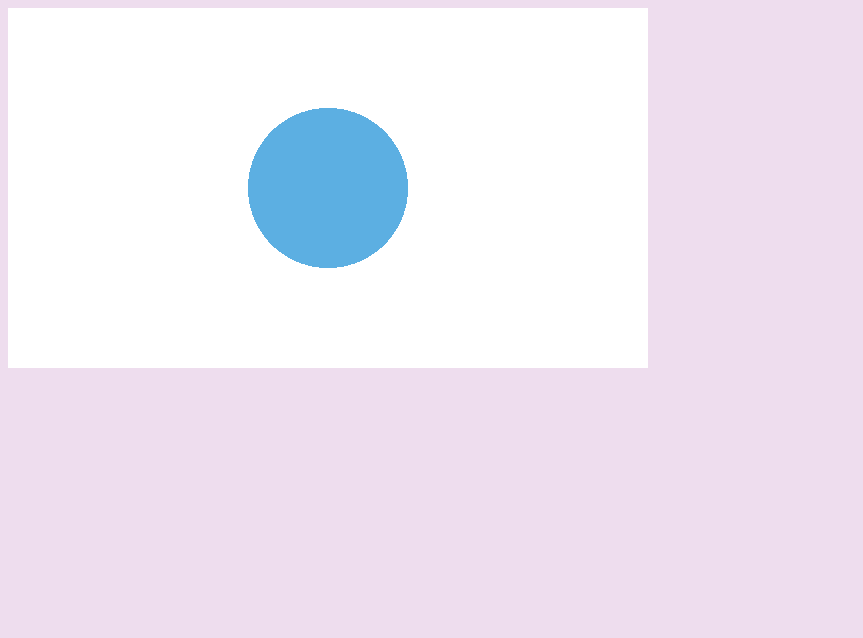
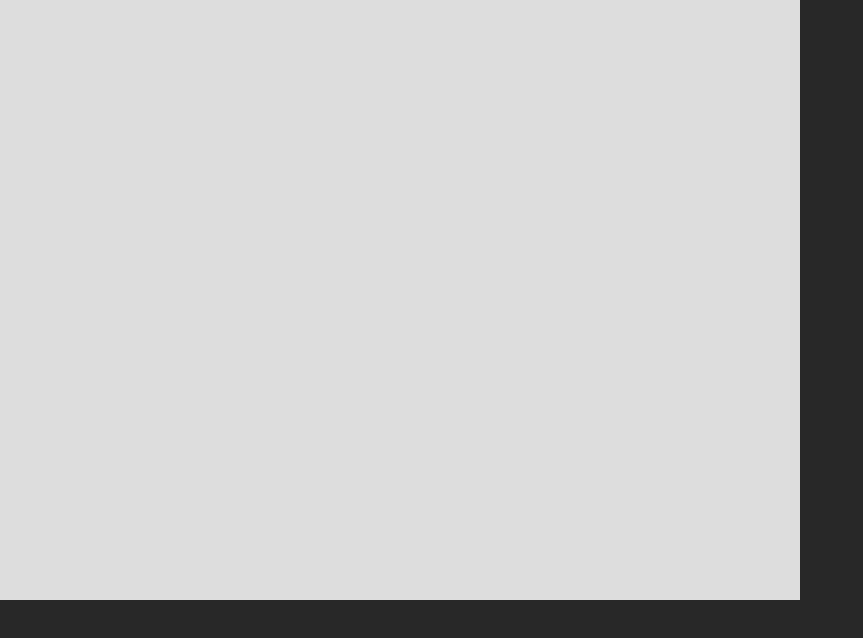
Before and after one commit to WesFerreira/ts-studies, a website: page PIXI/game-simple/dist/index.html in a window 1280 px wide. Shown: the whole page, without its empty margins (0-863 px from the left). Drawn offline with Linux system fonts and the light colour scheme.

Commit message:
Structuring render and debug views.

```diff
--- a/PIXI/game-simple/gulpfile.js
+++ b/PIXI/game-simple/gulpfile.js
@@ -6,6 +6,7 @@ var gulp = require('gulp'),
     autoprefixer = require('gulp-autoprefixer'),
     browserify = require('browserify'),
     source = require('vinyl-source-stream'),
+    concat = require('gulp-concat'),
     buffer = require('vinyl-buffer'),
     tsc = require('gulp-typescript'),
     sourcemaps = require('gulp-sourcemaps'),
@@ -49,6 +50,8 @@ var paths = {
 gulp.task('bundle:libs', function () {
     gulp.src(paths.libs)
         .pipe(sourcemaps.init())
+        .pipe(concat('libs.js'))
+        .pipe(gulp.dest(paths.scripts.sourceJS))
         .pipe(rename('libs.min.js'))
         .pipe(uglify())
         .pipe(sourcemaps.write('./'))
--- a/PIXI/game-simple/package.json
+++ b/PIXI/game-simple/package.json
@@ -5,6 +5,7 @@
     "gulp-autoprefixer": "^5.0.0",
     "gulp-cssnano": "^2.1.3",
     "gulp-notify": "^3.1.0",
+    "gulp-concat": "^2.6.1",
     "gulp-rename": "^1.2.3",
     "gulp-sass": "^4.0.1",
     "gulp-sourcemaps": "^2.6.1",
--- /dev/null
+++ b/PIXI/game-simple/source/Application.ts
@@ -0,0 +1,60 @@
+/** Created by WesFerreira 24/12/18
+ * Merry Christmas!
+*/
+
+import {Stage} from"./Stage";
+
+export class Application {
+
+    public width  = 800;
+    public height = 600;
+
+    public stage = new Stage();
+    public renderer: PIXI.WebGLRenderer | PIXI.CanvasRenderer;
+    public debugView: HTMLCanvasElement;
+
+    constructor (options: RendererOptions) {
+        if (options.width) {
+            this.width = options.width;
+        }
+        if (options.height) {
+            this.height = options.width;
+        }
+        if (options.debugDraw) {
+            this.addDebugView();
+        }
+
+        this.addPixiView(options);
+    }
+
+    private addDebugView() {
+        this.debugView = document.createElement("canvas");
+        this.debugView.setAttribute("id", "debugView");
+
+        this.debugView.width = this.width;
+        this.debugView.height = this.height;
+
+        this.debugView.style.cssText =
+            "background-color: rgba(255, 255, 255, 0.3); position: absolute;";
+
+        document.body.appendChild(this.debugView);
+    }
+
+    private addPixiView(options) {
+        let pixiApp = new PIXI.Application(options);
+        pixiApp.view.setAttribute("id", "renderView");
+
+        this.renderer = pixiApp.renderer;
+        this.stage = pixiApp.stage;
+
+        document.body.appendChild(pixiApp.view);
+    }
+}
+
+interface RendererOptions {
+    width?: number;
+    height?: number;
+    antialias?: boolean;
+    backgroundColor?: number;
+    debugDraw?: boolean;
+}
--- /dev/null
+++ b/PIXI/game-simple/source/Container.ts
@@ -0,0 +1,10 @@
+/** Created by WesFerreira 24/12/18
+ * Merry Christmas!
+*/
+
+export class Container {
+    // tslint:disable:no-empty
+    public addChild(child: any) {
+
+    }
+}
--- /dev/null
+++ b/PIXI/game-simple/source/Stage.ts
@@ -0,0 +1,9 @@
+/** Created by WesFerreira 24/12/18
+ * Merry Christmas!
+*/
+
+import {Container} from "./Container";
+
+export class Stage extends Container {
+
+}
--- a/PIXI/game-simple/source/main.ts
+++ b/PIXI/game-simple/source/main.ts
@@ -1,14 +1,3 @@
-/** Created by WesFerreira 22/12/18 */
+import { Application } from "./Application";
 
-document.body.onload = function() {
-    let app = new PIXI.Application({width: 640, height: 360, backgroundColor: 0xffffff});
-    document.body.appendChild(app.view);
-
-    let circle = new PIXI.Graphics();
-    circle.beginFill(0x5cafe2);
-    circle.drawCircle(0, 0, 80);
-    circle.x = 320;
-    circle.y = 180;
-
-    app.stage.addChild(circle);
-};
+let app = new Application({ backgroundColor: 0xcccccc, debugDraw: true});
--- /dev/null
+++ b/PIXI/game-simple/source/oldTests.ts
@@ -0,0 +1,170 @@
+/** Created by WesFerreira 22/12/18 */
+
+// Shorteners
+let b2Vec2 = Box2D.Common.Math.b2Vec2;
+let b2BodyDef = Box2D.Dynamics.b2BodyDef;
+let b2Body = Box2D.Dynamics.b2Body;
+let b2FixtureDef = Box2D.Dynamics.b2FixtureDef;
+let b2World = Box2D.Dynamics.b2World;
+let b2PolygonShape = Box2D.Collision.Shapes.b2PolygonShape;
+let b2CircleShape = Box2D.Collision.Shapes.b2CircleShape;
+let b2DebugDraw = Box2D.Dynamics.b2DebugDraw;
+let b2RevoluteJointDef = Box2D.Dynamics.Joints.b2RevoluteJointDef;
+
+let world: Box2D.Dynamics.b2World;
+// 30 pixels on our canvas correspond to 1 meter in the box2d world
+let scale = 30;
+
+let app = new PIXI.Application({ width: 1366, height: 768, backgroundColor: 0xffffff, antialias: true });
+let canvas = <HTMLCanvasElement>document.getElementById("canvas");
+
+
+function createFloor() {
+    // A body definition holds all the data needed to construct a rigid body
+    let bodyDef = new b2BodyDef;
+    bodyDef.type = b2Body.b2_staticBody;
+    bodyDef.position.x = 400 / 2 / scale;
+    bodyDef.position.y = (app.renderer.view.height - 15) / scale;
+    console.log(canvas.height);
+    // A fixture is used to attach a shape to a body for collision detection
+    // A fixture definition is used to create a fixture
+    let fixtureDef = new b2FixtureDef;
+    fixtureDef.density = 1.0;
+    fixtureDef.friction = 0.5;
+    fixtureDef.restitution = 0.2;
+    let poly = new b2PolygonShape;
+    poly.SetAsBox(200 / scale, 10 / scale); // 400 pixels wide and 20 pixels tall
+    fixtureDef.shape = poly;
+    let body = world.CreateBody(bodyDef);
+    let fixture = body.CreateFixture(fixtureDef);
+
+    let vertex = Array();
+    poly.GetVertices().forEach(vert => {
+        let x = vert.x * 30;
+        let y = vert.y * 30;
+        vertex.push(x, y);
+    });
+    return {
+        verices: vertex,
+        x: bodyDef.position.x * 30,
+        y: bodyDef.position.y * 30,
+    };
+}
+
+function createCircleBody() {
+    let bodyDef = new b2BodyDef;
+    bodyDef.type = b2Body.b2_dynamicBody;
+    bodyDef.position.x = 400 / 2 / scale;
+    bodyDef.position.y = 50 / scale;
+    let fixtureDef = new b2FixtureDef;
+    fixtureDef.density = 1.0;
+    fixtureDef.friction = 0.5;
+    fixtureDef.restitution = 0.3;
+    let circl = new b2CircleShape(20 / scale);
+    fixtureDef.shape = circl;
+    let body = world.CreateBody(bodyDef);
+    let fixture = body.CreateFixture(fixtureDef);
+
+    return {
+        body: body,
+        radius: circl.GetRadius() * 30,
+        x: bodyDef.position.x * 30,
+        y: bodyDef.position.y * 30,
+    };
+}
+
+
+function setupDebugDraw() {
+    let context = (<HTMLCanvasElement>document.getElementById("canvas")).getContext("2d");
+    canvas.width = canvas.width;
+    canvas.height = canvas.height - 4;
+
+    let debugDraw = new b2DebugDraw();
+    // Use this canvas context for drawing the debugging screen
+    debugDraw.SetSprite(context);
+    // Set the scale
+    debugDraw.SetDrawScale(scale);
+    // Fill boxes with an alpha transparency of 0.3
+    debugDraw.SetFillAlpha(0.3);
+    // Draw lines with a thickness of 1
+    debugDraw.SetLineThickness(1.0);
+    // Display all shapes and joints
+    debugDraw.SetFlags(b2DebugDraw.e_shapeBit || b2DebugDraw.e_jointBit);
+    // Start using debug draw in our world
+    world.SetDebugDraw(debugDraw);
+}
+
+
+
+let timeStep = 1 / 60;
+// As per the Box2d manual, the suggested iteration count for Box2D is 8 for velocity and 3 for position
+let velocityIterations = 8;
+let positionIterations = 3;
+function animate() {
+    world.Step(timeStep, velocityIterations, positionIterations);
+    world.ClearForces();
+    world.DrawDebugData();
+    setTimeout(animate, timeStep);
+}
+
+document.body.onload = function () {
+
+    document.body.appendChild(app.view);
+    app.view.setAttribute("id", "pixi");
+    app.renderer.view.width = document.body.clientWidth / 1.5;
+    app.renderer.view.height = document.body.clientHeight / 1.5;
+
+    let gravity = new b2Vec2(0, 9.8); // Declare gravity as 9.8 m/s^2 downwards
+    // Allow objects that are at rest to fall asleep and be excluded from calculations
+    let allowSleep = true;
+    world = new b2World(gravity, allowSleep);
+
+    let floor = createFloor();
+    let circl = createCircleBody();
+
+    let circle = new PIXI.Graphics();
+    circle.beginFill(0x5cafe2);
+    circle.drawCircle(0, 0, circl.radius);
+
+    let circly = new PIXI.Graphics();
+    circly.beginFill(0x000);
+    circly.drawCircle(15, 0, 5);
+
+    circle.addChild(circly);
+
+    let circl2 = createCircleBody();
+
+    let circle2 = new PIXI.Graphics();
+    circle2.beginFill(0xfff);
+    circle2.drawCircle(0, 0, circl2.radius);
+
+    let polyy = new PIXI.Graphics();
+    polyy.beginFill(0x5cafe2);
+    polyy.drawPolygon(floor.verices);
+    polyy.x = floor.x;
+    polyy.y = floor.y;
+
+    console.log(floor.verices);
+
+    app.stage.addChild(polyy);
+    app.stage.addChild(circle);
+    app.stage.addChild(circle2);
+
+    // createFloor();
+    setupDebugDraw();
+
+    animate();
+
+
+    app.ticker.add(function (delta) {
+        circle.x = circl.body.GetWorldCenter().x * 30;
+        circle.y = circl.body.GetWorldCenter().y * 30;
+        circle.rotation = circl.body.GetAngle();
+
+        circle2.x = circl2.body.GetWorldCenter().x * 30;
+        circle2.y = circl2.body.GetWorldCenter().y * 30;
+        // console.log(circl.body.GetWorldCenter());
+
+    });
+
+};
```
Also changed, not shown: PIXI/game-simple/source/Graphics.ts (added, +9 -0 lines), PIXI/game-simple/dist/core.min.js, PIXI/game-simple/dist/index.html, PIXI/game-simple/dist/libs.min.js, 2 other files.
